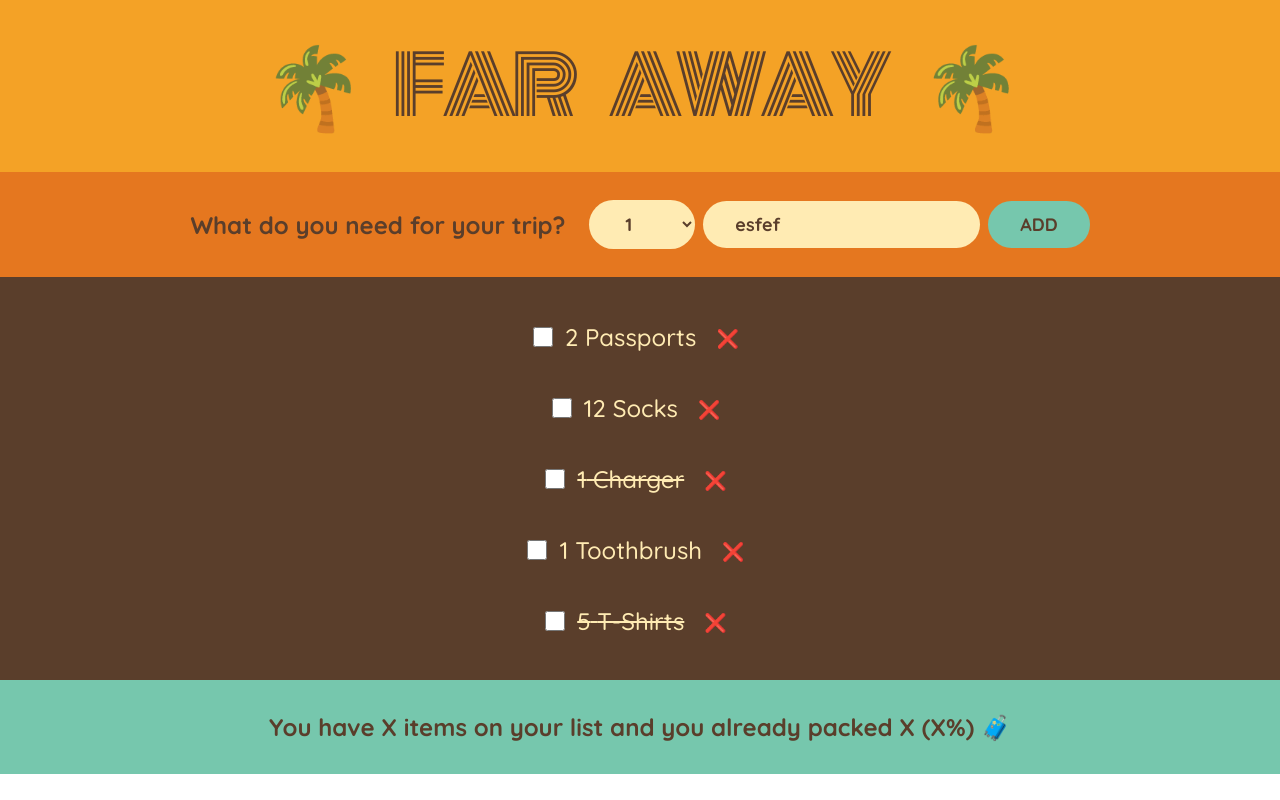
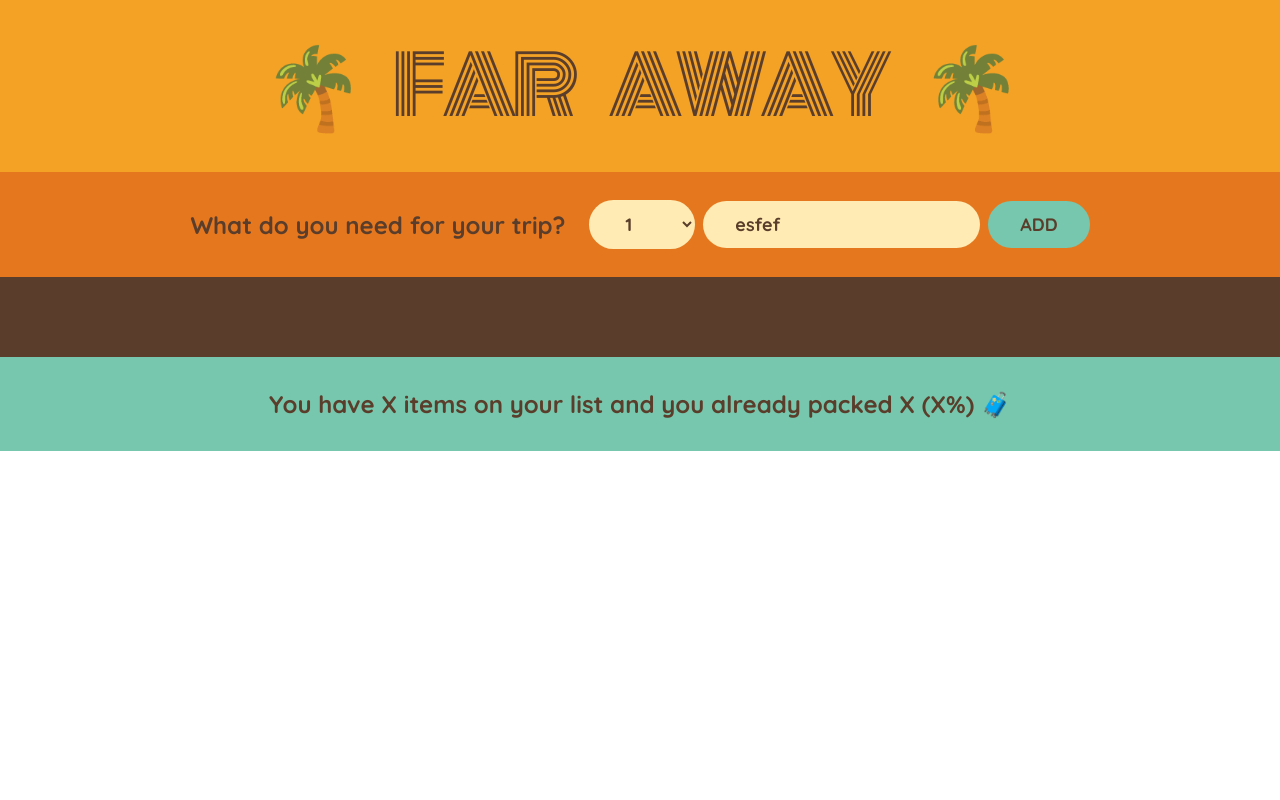
Before and after one commit to TravisRoss/travel-app, a React (Create React App) app: page / in a window 1280 px wide. Built offline with nearby package versions, Linux system fonts and the light colour scheme.

Commit message:
feat: implement ability to delete items from the packing list

```diff
--- a/src/App.js
+++ b/src/App.js
@@ -1,25 +1,21 @@
 import { useState } from "react";
 
-const initialItems = [
-  { id: 1, description: "Passports", quantity: 2, packed: false },
-  { id: 2, description: "Socks", quantity: 12, packed: false },
-  { id: 3, description: "Charger", quantity: 1, packed: true },
-  { id: 4, description: "Toothbrush", quantity: 1, packed: false },
-  { id: 5, description: "T-Shirts", quantity: 5, packed: true },
-];
-
 export default function App() {
-  const [items, setItems] = useState(initialItems);
+  const [items, setItems] = useState([]);
 
   function handleAddItem(item) {
     setItems((items) => [...items, item]);
+  }
+
+  function handleDeleteItem(id) {
+    setItems((items) => items.filter((item) => item.id !== id));
   }
 
   return (
     <>
       <Logo />
       <Form onAddItems={handleAddItem} />
-      <PackingList items={items} />
+      <PackingList items={items} onDeleteItem={handleDeleteItem} />
       <Stats />
     </>
   );
@@ -74,29 +70,24 @@
   );
 }
 
-function PackingList({ items }) {
+function PackingList({ items, onDeleteItem }) {
   return (
     <div className="list">
       {items.map((item) => (
-        <Item
-          quantity={item.quantity}
-          description={item.description}
-          packed={item.packed}
-          key={item.id}
-        />
+        <Item item={item} onDeleteItem={onDeleteItem} />
       ))}
     </div>
   );
 }
 
-function Item({ quantity, description, packed }) {
+function Item({ item, onDeleteItem }) {
   return (
     <li>
       <input type="checkbox" />
-      <span style={packed ? { textDecoration: "line-through" } : {}}>
-        {quantity} {description}
+      <span style={item.packed ? { textDecoration: "line-through" } : {}}>
+        {item.quantity} {item.description}
       </span>
-      <button>❌</button>
+      <button onClick={() => onDeleteItem(item.id)}>❌</button>
     </li>
   );
 }
```
